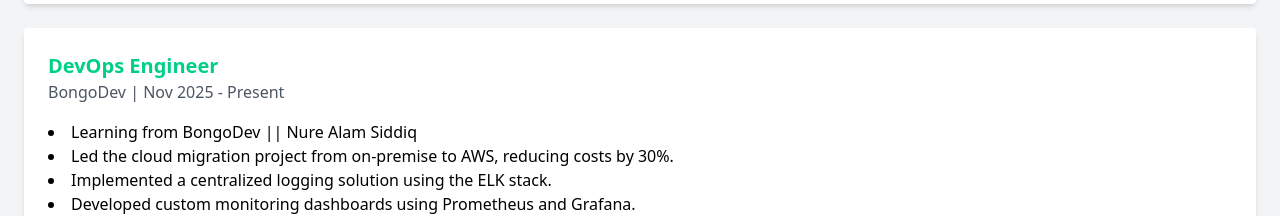
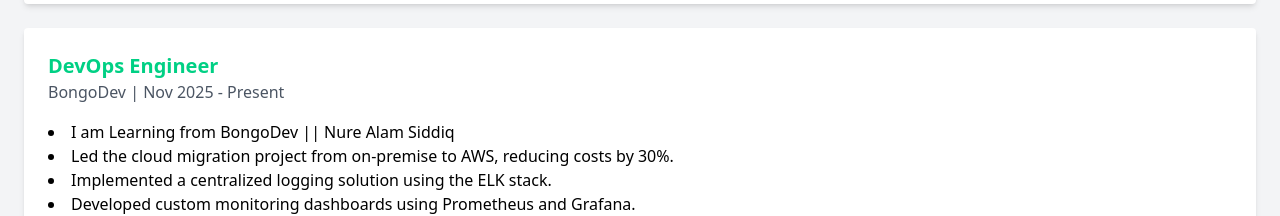
Before and after one commit to redwaan/CICD, a plain HTML site: page index.html in a window 1280 px wide. Shown: the part 1300-1516 px from the top of the page. Drawn offline with nearby package versions, Linux system fonts and the light colour scheme.

Commit message:
Now CICD will work

```diff
--- a/index.html
+++ b/index.html
@@ -89,7 +89,7 @@
           <h3 class="text-xl font-semibold text-[#00d084]">DevOps Engineer</h3>
           <p class="text-gray-600">BongoDev | Nov 2025 - Present</p>
           <ul class="mt-4 list-disc list-inside">
-            <li>Learning from BongoDev || Nure Alam Siddiq</li>
+            <li>I am Learning from BongoDev || Nure Alam Siddiq</li>
             <li>Led the cloud migration project from on-premise to AWS, reducing costs by 30%.</li>
             <li>Implemented a centralized logging solution using the ELK stack.</li>
             <li>Developed custom monitoring dashboards using Prometheus and Grafana.</li>
```
